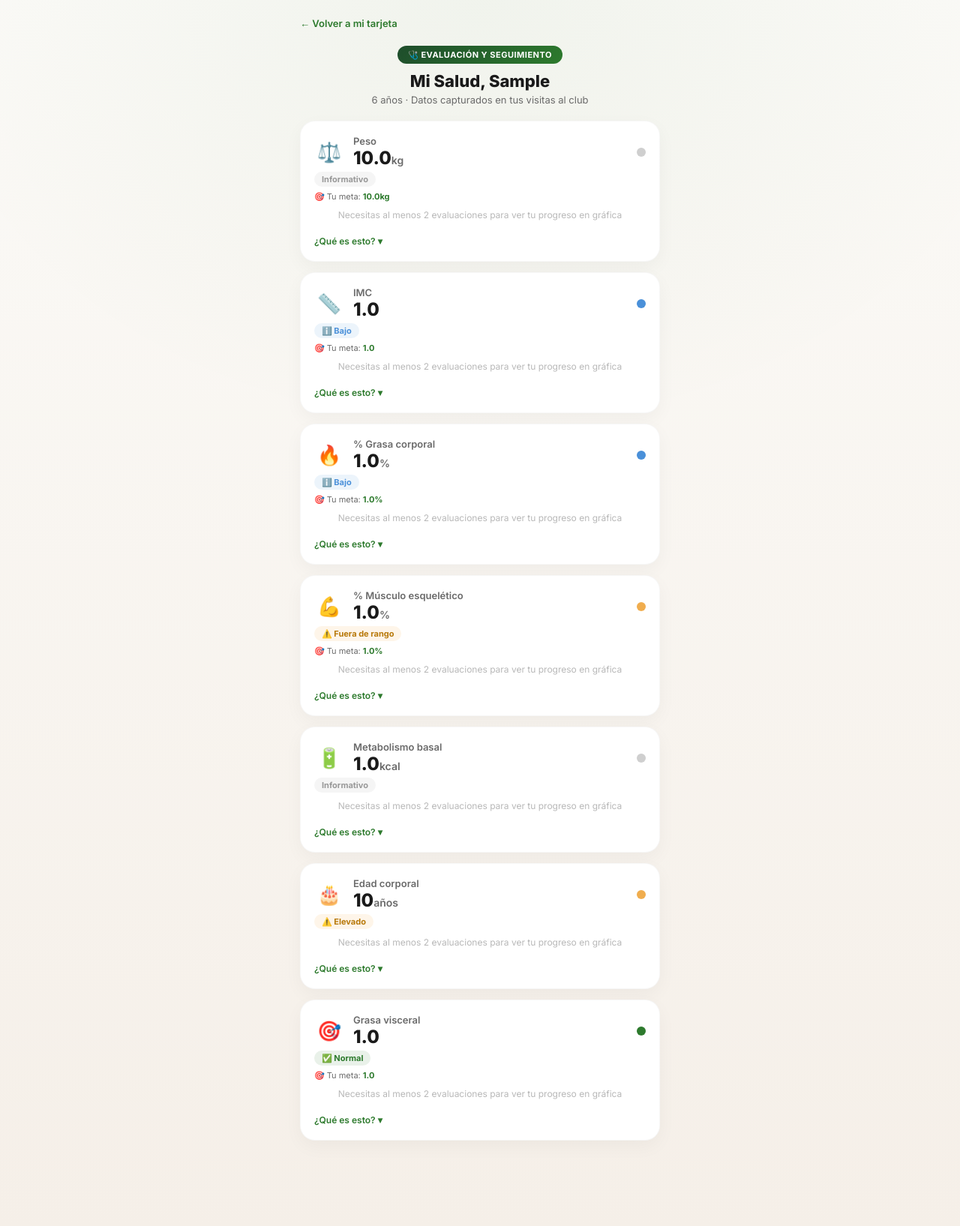
After one commit to clubdenutricionEtla/club-etla-tarjeta, a Flask app: page /health in a window 1280 px wide. The commit adds this page. Shown: the whole page at 75% size. Run offline with Flask 3, Linux system fonts and the light colour scheme; a user stored in the database is signed in; tables that the repository leaves empty hold one stand-in row (values such as "Sample post").

Commit message:
feat: vista de salud del cliente con graficas y semaforo de riesgo (retos de 10 dias, parte 2)

```diff
--- a/app.py
+++ b/app.py
@@ -235,6 +235,89 @@ def scratch():
                          is_birthday=has_birthday and not has_welcome,
                          has_normal=has_normal,
                          level_data=client.get_level_data())
+
+@app.route('/health')
+def health():
+    client = get_client_from_session()
+    if not client:
+        return redirect(url_for('login'))
+
+    evals = Evaluation.query.filter_by(client_id=client.id).order_by(Evaluation.eval_date).all()
+    latest = evals[-1] if evals else None
+    age = None
+    if client.birthday:
+        today = date.today()
+        age = today.year - client.birthday.year - ((today.month, today.day) < (client.birthday.month, client.birthday.day))
+
+    def assess(code, value):
+        if value is None:
+            return 'info'
+        g = client.gender
+        if code == 'imc':
+            if value < 18.5: return 'low'
+            if value < 25: return 'normal'
+            if value < 30: return 'high'
+            return 'very_high'
+        if code == 'body_fat_pct':
+            if g == 'F':
+                if value < 20: return 'low'
+                if value < 30: return 'normal'
+                if value < 35: return 'high'
+                return 'very_high'
+            else:
+                if value < 10: return 'low'
+                if value < 20: return 'normal'
+                if value < 25: return 'high'
+                return 'very_high'
+        if code == 'muscle_pct':
+            if g == 'F':
+                return 'normal' if 24 <= value <= 30 else 'attention'
+            else:
+                return 'normal' if 33 <= value <= 39 else 'attention'
+        if code == 'visceral_fat':
+            if value < 10: return 'normal'
+            if value < 15: return 'high'
+            return 'very_high'
+        if code == 'body_age':
+            if age is None: return 'info'
+            if value <= age: return 'normal'
+            if value <= age + 10: return 'high'
+            return 'very_high'
+        return 'info'
+
+    metrics_meta = [
+        {'code': 'weight', 'label': 'Peso', 'icon': '⚖️', 'unit': 'kg',
+         'explain': 'Tu peso corporal total. Por sí solo no dice mucho — cobra sentido junto con los demás datos.'},
+        {'code': 'imc', 'label': 'IMC', 'icon': '📏', 'unit': '',
+         'explain': 'Relación entre tu peso y tu estatura. Es una guía general, no distingue entre grasa y músculo.'},
+        {'code': 'body_fat_pct', 'label': '% Grasa corporal', 'icon': '🔥', 'unit': '%',
+         'explain': 'Qué porcentaje de tu cuerpo es grasa. El rango saludable es distinto entre hombres y mujeres.'},
+        {'code': 'muscle_pct', 'label': '% Músculo esquelético', 'icon': '💪', 'unit': '%',
+         'explain': 'Qué porcentaje de tu cuerpo es músculo. Más músculo suele ayudar a tu metabolismo.'},
+        {'code': 'basal_metabolism', 'label': 'Metabolismo basal', 'icon': '🔋', 'unit': 'kcal',
+         'explain': 'Las calorías que tu cuerpo quema en reposo, solo para mantenerte con vida.'},
+        {'code': 'body_age', 'label': 'Edad corporal', 'icon': '🎂', 'unit': 'años',
+         'explain': 'Compara tu condición física con la de otras personas. Si es mayor que tu edad real, hay margen de mejora.'},
+        {'code': 'visceral_fat', 'label': 'Grasa visceral', 'icon': '🎯', 'unit': '',
+         'explain': 'Grasa alrededor de tus órganos internos. Es la que más se relaciona con riesgos de salud cuando está elevada.'},
+    ]
+
+    metrics = []
+    for m in metrics_meta:
+        current_value = getattr(latest, m['code']) if latest else None
+        goal_field = 'goal_' + m['code'].replace('_pct', '').replace('body_fat', 'body_fat').replace('visceral_fat', 'visceral')
+        goal_map = {'weight': client.goal_weight, 'imc': client.goal_imc, 'body_fat_pct': client.goal_body_fat,
+                    'muscle_pct': client.goal_muscle, 'visceral_fat': client.goal_visceral}
+        history = [{'date': e.eval_date.strftime('%d/%m'), 'value': getattr(e, m['code'])} for e in evals if getattr(e, m['code']) is not None]
+        metrics.append({
+            **m,
+            'value': current_value,
+            'status': assess(m['code'], current_value),
+            'goal': goal_map.get(m['code']),
+            'history': history
+        })
+
+    return render_template('client/health.html', client=client, age=age, has_data=bool(evals), metrics=metrics)
 
 # ========== API CLIENTE ==========
 
--- a/templates/client/card.html
+++ b/templates/client/card.html
@@ -845,6 +845,10 @@
             <span class="nav-icon">👤</span>
             <span class="nav-label">Perfil</span>
         </button>
+        <button class="nav-btn" onclick="window.location.href='/health'">
+            <span class="nav-icon">📋</span>
+            <span class="nav-label">Salud</span>
+        </button>
     </nav>
 
     <div class="notification" id="notification">
--- /dev/null
+++ b/templates/client/health.html
@@ -0,0 +1,143 @@
+<!DOCTYPE html>
+<html lang="es">
+<head>
+    <meta charset="UTF-8" />
+    <meta name="viewport" content="width=device-width, initial-scale=1.0, maximum-scale=1.0, user-scalable=no" />
+    <title>Mi Salud - Club Etla</title>
+    <link href="https://fonts.googleapis.com/css2?family=Inter:wght@400;500;600;700;800;900&display=swap" rel="stylesheet" />
+    <script src="https://cdnjs.cloudflare.com/ajax/libs/Chart.js/4.4.0/chart.umd.min.js"></script>
+    <style>
+        * { margin: 0; padding: 0; box-sizing: border-box; }
+        body {
+            font-family: 'Inter', sans-serif;
+            background: radial-gradient(ellipse 100% 60% at 50% 0%, rgba(45,122,45,0.05) 0%, transparent 60%),
+                        linear-gradient(180deg, #fbfaf7 0%, #f5efe8 100%);
+            min-height: 100vh;
+            padding: 20px 16px 100px;
+        }
+        .container { max-width: 480px; margin: 0 auto; }
+        .header { text-align: center; margin-bottom: 20px; padding-top: 8px; }
+        .header .badge { display: inline-block; background: linear-gradient(135deg, #1e4d2b, #2d7a2d); color: #fff; font-size: 11px; font-weight: 700; letter-spacing: 0.5px; padding: 5px 14px; border-radius: 20px; margin-bottom: 10px; }
+        .header h1 { font-size: 22px; color: #1a1a1a; font-weight: 800; }
+        .header p { font-size: 13px; color: #6a6a6a; margin-top: 4px; }
+        .back-link { display: inline-block; color: #2d7a2d; text-decoration: none; font-weight: 600; font-size: 13px; margin-bottom: 14px; }
+        .empty-state { background: #fff; border-radius: 20px; padding: 40px 24px; text-align: center; box-shadow: 0 8px 30px rgba(0,0,0,0.04); }
+        .empty-state .icon { font-size: 48px; margin-bottom: 12px; }
+        .empty-state h2 { font-size: 17px; color: #1a1a1a; margin-bottom: 6px; }
+        .empty-state p { font-size: 13px; color: #6a6a6a; line-height: 1.5; }
+        .metric-card { background: #fff; border-radius: 20px; padding: 18px; margin-bottom: 14px; box-shadow: 0 8px 24px rgba(0,0,0,0.04); border: 1px solid rgba(0,0,0,0.03); }
+        .metric-top { display: flex; align-items: center; gap: 12px; }
+        .metric-icon { font-size: 26px; width: 40px; text-align: center; }
+        .metric-info { flex: 1; }
+        .metric-label { font-size: 13px; color: #6a6a6a; font-weight: 600; }
+        .metric-value { font-size: 24px; font-weight: 800; color: #1a1a1a; }
+        .metric-value .unit { font-size: 14px; font-weight: 600; color: #6a6a6a; }
+        .status-dot { width: 12px; height: 12px; border-radius: 50%; flex-shrink: 0; }
+        .status-dot.normal { background: #2d7a2d; }
+        .status-dot.low { background: #4a90d9; }
+        .status-dot.high { background: #f0ad4e; }
+        .status-dot.very_high { background: #e74c3c; }
+        .status-dot.attention { background: #f0ad4e; }
+        .status-dot.info { background: #cfcfcf; }
+        .status-label { font-size: 11px; font-weight: 700; padding: 3px 10px; border-radius: 10px; display: inline-block; margin-top: 4px; }
+        .status-label.normal { background: rgba(45,122,45,0.1); color: #2d7a2d; }
+        .status-label.low { background: rgba(74,144,217,0.1); color: #4a90d9; }
+        .status-label.high { background: rgba(240,173,78,0.12); color: #b8790a; }
+        .status-label.very_high { background: rgba(231,76,60,0.1); color: #e74c3c; }
+        .status-label.attention { background: rgba(240,173,78,0.12); color: #b8790a; }
+        .status-label.info { background: rgba(0,0,0,0.04); color: #999; }
+        .explain-toggle { font-size: 12px; color: #2d7a2d; font-weight: 600; cursor: pointer; margin-top: 10px; display: inline-block; }
+        .explain-text { font-size: 12px; color: #6a6a6a; line-height: 1.5; margin-top: 8px; display: none; padding-top: 8px; border-top: 1px solid rgba(0,0,0,0.05); }
+        .explain-text.visible { display: block; }
+        .chart-wrap { margin-top: 14px; height: 100px; }
+        .no-history { font-size: 12px; color: #b8b8b8; text-align: center; padding: 10px 0; }
+        .goal-line { font-size: 11px; color: #6a6a6a; margin-top: 6px; }
+        .goal-line strong { color: #2d7a2d; }
+    </style>
+</head>
+<body>
+    <div class="container">
+        <a href="/card" class="back-link">← Volver a mi tarjeta</a>
+        <div class="header">
+            <span class="badge">🩺 EVALUACIÓN Y SEGUIMIENTO</span>
+            <h1>Mi Salud, {{ client.name.split(' ')[0] }}</h1>
+            <p>{% if age %}{{ age }} años · {% endif %}Datos capturados en tus visitas al club</p>
+        </div>
+
+        {% if not has_data %}
+        <div class="empty-state">
+            <div class="icon">📋</div>
+            <h2>Aún no tienes evaluaciones</h2>
+            <p>Pregunta en el mostrador del Club para hacerte tu primera evaluación corporal y empezar a ver tu progreso aquí.</p>
+        </div>
+        {% else %}
+        {% for m in metrics %}
+        <div class="metric-card">
+            <div class="metric-top">
+                <span class="metric-icon">{{ m.icon }}</span>
+                <div class="metric-info">
+                    <div class="metric-label">{{ m.label }}</div>
+                    <div class="metric-value">
+                        {% if m.value is not none %}{{ m.value }}<span class="unit">{{ m.unit }}</span>{% else %}<span class="unit">Sin dato</span>{% endif %}
+                    </div>
+                </div>
+                <span class="status-dot {{ m.status }}"></span>
+            </div>
+            <span class="status-label {{ m.status }}">
+                {% if m.status == 'normal' %}✅ Normal
+                {% elif m.status == 'low' %}ℹ️ Bajo
+                {% elif m.status == 'high' %}⚠️ Elevado
+                {% elif m.status == 'very_high' %}🔴 Muy elevado
+                {% elif m.status == 'attention' %}⚠️ Fuera de rango
+                {% else %}Informativo{% endif %}
+            </span>
+            {% if m.goal %}
+            <div class="goal-line">🎯 Tu meta: <strong>{{ m.goal }}{{ m.unit }}</strong></div>
+            {% endif %}
+            {% if m.history|length > 1 %}
+            <div class="chart-wrap"><canvas id="chart-{{ m.code }}"></canvas></div>
+            {% else %}
+            <div class="no-history">Necesitas al menos 2 evaluaciones para ver tu progreso en gráfica</div>
+            {% endif %}
+            <span class="explain-toggle" onclick="this.nextElementSibling.classList.toggle('visible')">¿Qué es esto? ▾</span>
+            <div class="explain-text">{{ m.explain }}</div>
+        </div>
+        {% endfor %}
+        {% endif %}
+    </div>
+
+    <script>
+        const metricsData = {{ metrics|tojson }};
+        metricsData.forEach(m => {
+            if (m.history.length > 1) {
+                const ctx = document.getElementById('chart-' + m.code);
+                if (!ctx) return;
+                new Chart(ctx, {
+                    type: 'line',
+                    data: {
+                        labels: m.history.map(h => h.date),
+                        datasets: [{
+                            data: m.history.map(h => h.value),
+                            borderColor: '#2d7a2d',
+                            backgroundColor: 'rgba(45,122,45,0.08)',
+                            fill: true,
+                            tension: 0.35,
+                            pointRadius: 3,
+                            pointBackgroundColor: '#2d7a2d'
+                        }]
+                    },
+                    options: {
+                        responsive: true,
+                        maintainAspectRatio: false,
+                        plugins: { legend: { display: false } },
+                        scales: {
+                            x: { grid: { display: false }, ticks: { font: { size: 10 } } },
+                            y: { grid: { color: 'rgba(0,0,0,0.04)' }, ticks: { font: { size: 10 } } }
+                        }
+                    }
+                });
+            }
+        });
+    </script>
+</body>
+</html>
```
